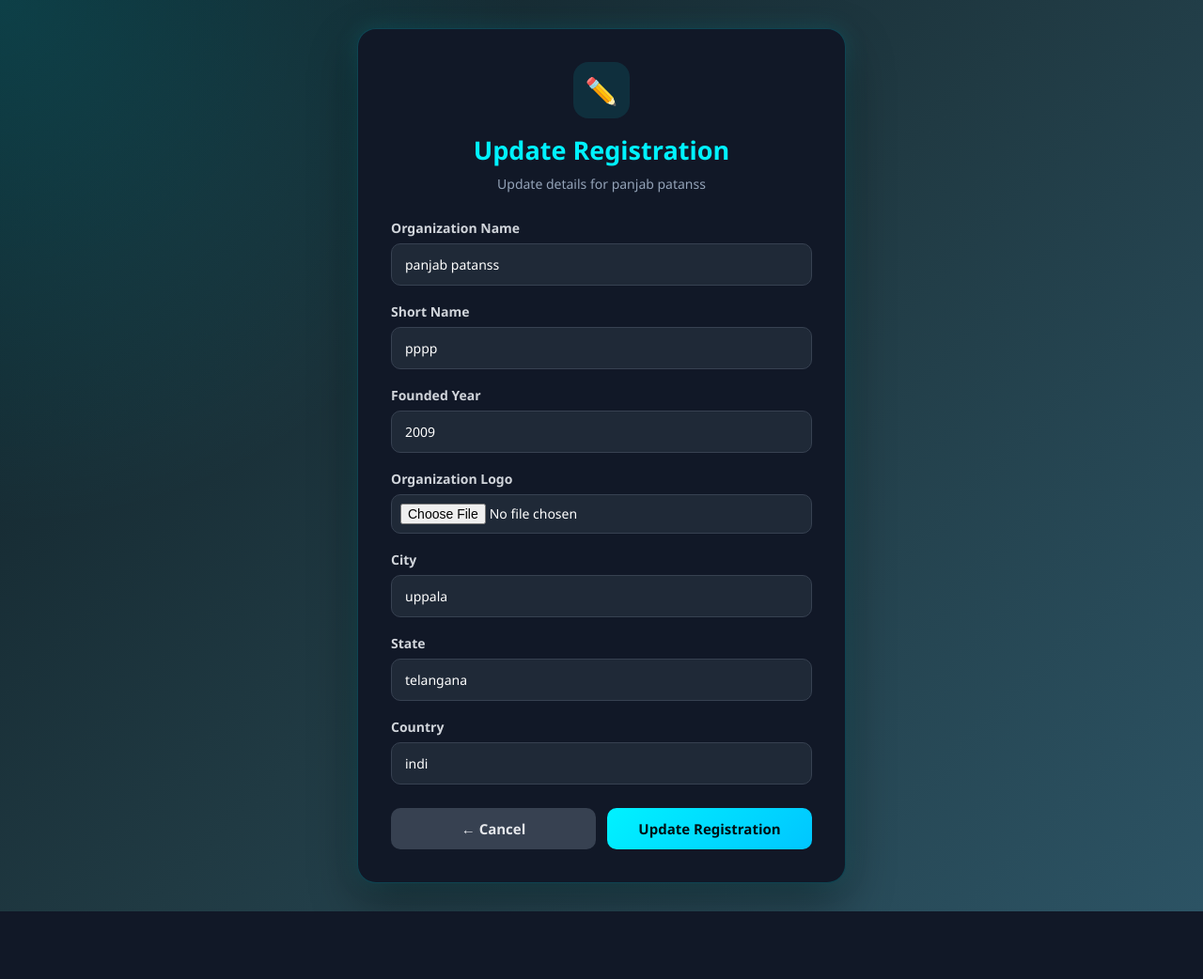
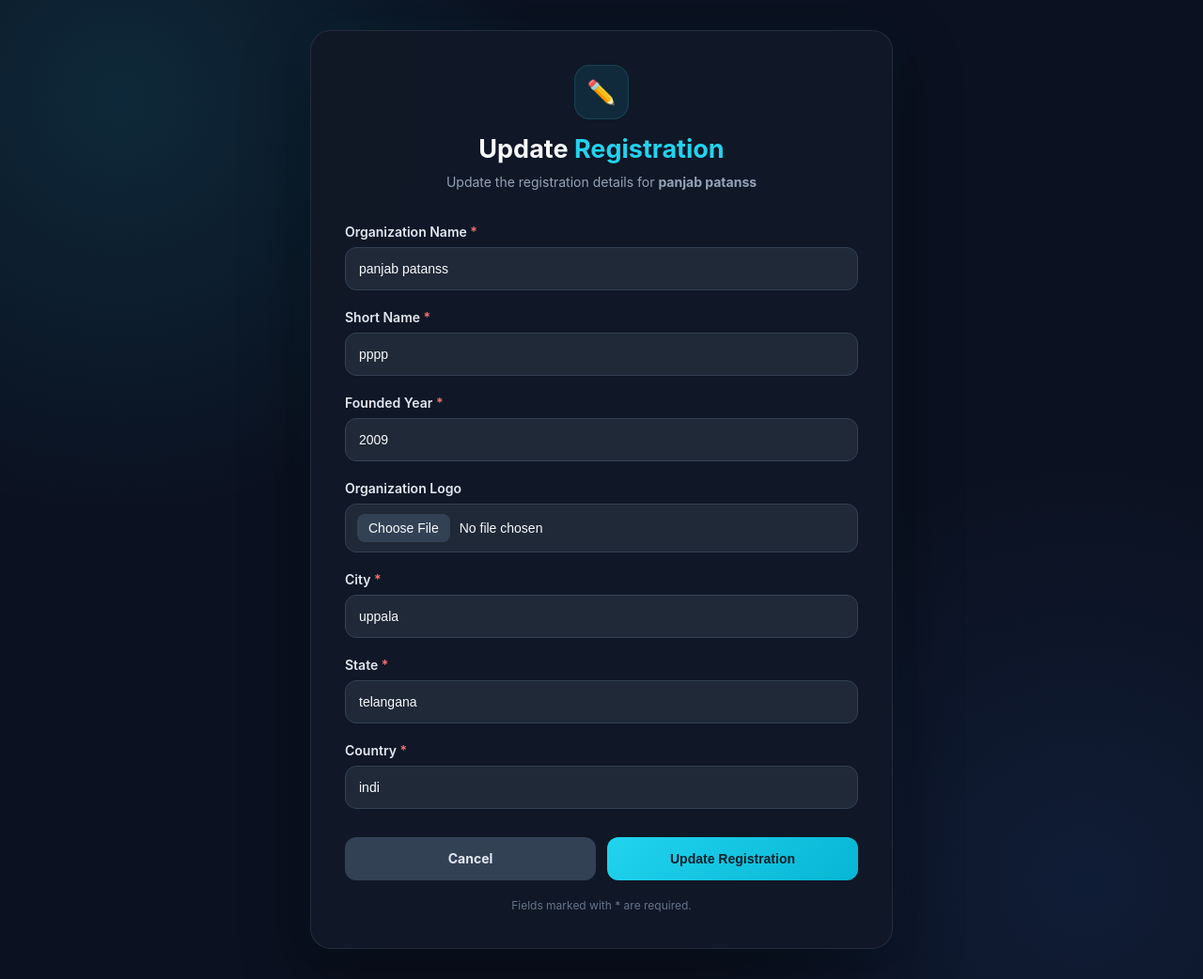
Before and after one commit to Goda-Bharath/django-web-application, a Django app: template zepto/templates/updat_franchies.html in a window 1280 px wide. Shown: the whole page at 94% size. Before the commit the page ends 970 px from the top, so only its background shows below. Run offline with Django 5.2, Linux system fonts and the light colour scheme; the template is opened without the code that fills it: values that come from a table or form of the project are taken from there, others are empty; data comes from the database, SQL or seed files in the repository; parts of the project's set-up code (start-up, migrations or seed data) failed here and were passed over.

Commit message:
redesign franchise update form

```diff
--- a/zepto/templates/updat_franchies.html
+++ b/zepto/templates/updat_franchies.html
@@ -1,229 +1,257 @@
 <!DOCTYPE html>
 <html lang="en">
-
 <head>
     <meta charset="UTF-8">
     <meta name="viewport" content="width=device-width, initial-scale=1.0">
+    <meta name="description" content="Update organization registration details">
 
-    <title>Update Registration</title>
+    <title>Update Registration | {{ franchise.name }}</title>
 
     <style>
         * {
             margin: 0;
             padding: 0;
             box-sizing: border-box;
-            font-family: "Segoe UI", Arial, sans-serif;
+        }
+
+        :root {
+            --bg-primary: #0b1120;
+            --bg-secondary: #111827;
+            --bg-input: #1f2937;
+            --border: #334155;
+            --text-primary: #f8fafc;
+            --text-secondary: #94a3b8;
+            --accent: #22d3ee;
+            --accent-dark: #06b6d4;
+            --danger: #f87171;
+            --radius: 12px;
         }
 
         body {
             min-height: 100vh;
-            padding: 30px 15px;
-
+            padding: 32px 16px;
             display: flex;
             justify-content: center;
             align-items: center;
-
             background:
                 radial-gradient(
-                    circle at top left,
-                    rgba(0, 242, 255, 0.15),
-                    transparent 35%
+                    circle at 10% 10%,
+                    rgba(34, 211, 238, 0.12),
+                    transparent 30%
                 ),
-                linear-gradient(
-                    135deg,
-                    #0f2027,
-                    #203a43,
-                    #2c5364
-                );
+                radial-gradient(
+                    circle at 90% 90%,
+                    rgba(59, 130, 246, 0.10),
+                    transparent 30%
+                ),
+                var(--bg-primary);
+            color: var(--text-primary);
+            font-family:
+                Inter,
+                "Segoe UI",
+                Arial,
+                sans-serif;
         }
 
         .container {
             width: 100%;
-            max-width: 520px;
-
-            background: #111827;
-
-            padding: 35px;
-
-            border-radius: 20px;
-
-            border: 1px solid rgba(0, 242, 255, 0.2);
-
+            max-width: 620px;
+            padding: 36px;
+            background: rgba(17, 24, 39, 0.96);
+            border: 1px solid rgba(148, 163, 184, 0.15);
+            border-radius: 22px;
             box-shadow:
-                0 20px 50px rgba(0, 0, 0, 0.4),
-                0 0 25px rgba(0, 242, 255, 0.15);
-
-            animation: fadeIn 0.6s ease;
+                0 25px 70px rgba(0, 0, 0, 0.45),
+                0 0 35px rgba(34, 211, 238, 0.06);
+            animation: fadeIn 0.45s ease-out;
         }
 
         .header {
             text-align: center;
-            margin-bottom: 28px;
+            margin-bottom: 32px;
         }
 
         .icon {
-            width: 60px;
-            height: 60px;
-
-            margin: 0 auto 15px;
-
+            width: 58px;
+            height: 58px;
+            margin: 0 auto 16px;
             display: flex;
             align-items: center;
             justify-content: center;
-
             border-radius: 16px;
-
-            background: rgba(0, 242, 255, 0.1);
-
-            font-size: 28px;
+            background: rgba(34, 211, 238, 0.10);
+            border: 1px solid rgba(34, 211, 238, 0.15);
+            font-size: 25px;
         }
 
-        h2 {
-            color: #00f2ff;
+        h1 {
+            margin-bottom: 8px;
             font-size: 27px;
-            margin-bottom: 8px;
+            line-height: 1.2;
+            color: var(--text-primary);
+        }
+
+        .highlight {
+            color: var(--accent);
         }
 
         .subtitle {
-            color: #94a3b8;
+            color: var(--text-secondary);
             font-size: 14px;
+            line-height: 1.6;
         }
 
         .form-group {
-            margin-bottom: 18px;
+            margin-bottom: 20px;
         }
 
         label {
             display: block;
-
-            margin-bottom: 7px;
-
-            color: #d1d5db;
-
+            margin-bottom: 8px;
+            color: #e2e8f0;
             font-size: 14px;
             font-weight: 600;
         }
 
+        .required {
+            color: var(--danger);
+        }
+
         input {
             width: 100%;
-
-            padding: 12px 14px;
-
-            background: #1f2937;
-
-            color: white;
-
-            border: 1px solid #374151;
-
-            border-radius: 10px;
-
+            height: 46px;
+            padding: 0 14px;
+            border: 1px solid var(--border);
+            border-radius: var(--radius);
             outline: none;
-
+            background: var(--bg-input);
+            color: var(--text-primary);
             font-size: 14px;
-
-            transition: 0.25s ease;
+            transition:
+                border-color 0.2s ease,
+                box-shadow 0.2s ease,
+                background 0.2s ease;
         }
 
         input::placeholder {
-            color: #6b7280;
+            color: #64748b;
+        }
+
+        input:hover {
+            border-color: #475569;
         }
 
         input:focus {
-            border-color: #00f2ff;
-
-            box-shadow:
-                0 0 0 3px rgba(0, 242, 255, 0.1);
+            border-color: var(--accent);
+            background: #243244;
+            box-shadow: 0 0 0 3px rgba(34, 211, 238, 0.10);
         }
 
         input[type="file"] {
-            padding: 9px;
+            height: auto;
+            padding: 10px 12px;
+            cursor: pointer;
+        }
+
+        input[type="file"]::file-selector-button {
+            margin-right: 10px;
+            padding: 7px 12px;
+            border: 0;
+            border-radius: 8px;
+            background: #334155;
+            color: #f8fafc;
             cursor: pointer;
         }
 
         .current-logo {
-            margin-top: 10px;
-
+            margin-top: 12px;
+            padding: 10px;
             display: flex;
             align-items: center;
             gap: 12px;
+            border: 1px solid rgba(148, 163, 184, 0.12);
+            border-radius: 12px;
+            background: rgba(15, 23, 42, 0.7);
+        }
 
-            color: #94a3b8;
+        .current-logo img {
+            width: 58px;
+            height: 58px;
+            object-fit: cover;
+            border-radius: 10px;
+            border: 1px solid var(--border);
+        }
 
+        .current-logo span {
+            color: var(--text-secondary);
             font-size: 13px;
         }
 
-        .current-logo img {
-            width: 55px;
-            height: 55px;
-
-            object-fit: cover;
-
-            border-radius: 10px;
-
-            border: 1px solid #374151;
+        .form-actions {
+            display: flex;
+            gap: 12px;
+            margin-top: 30px;
         }
 
-        .button-group {
-            display: flex;
-            gap: 12px;
-
-            margin-top: 25px;
+        .btn {
+            flex: 1;
+            min-height: 46px;
+            display: inline-flex;
+            align-items: center;
+            justify-content: center;
+            padding: 11px 18px;
+            border: 0;
+            border-radius: var(--radius);
+            font-size: 14px;
+            font-weight: 700;
+            text-decoration: none;
+            cursor: pointer;
+            transition:
+                transform 0.2s ease,
+                box-shadow 0.2s ease,
+                background 0.2s ease;
         }
 
-        button,
-        .back-btn {
-            flex: 1;
-
-            padding: 12px;
-
-            border: none;
-
-            border-radius: 10px;
-
-            font-size: 15px;
-
-            font-weight: 700;
-
-            text-align: center;
-
-            text-decoration: none;
-
-            cursor: pointer;
-
-            transition: 0.3s ease;
+        .btn:active {
+            transform: scale(0.98);
         }
 
-        .update-btn {
+        .btn-primary {
             background: linear-gradient(
                 135deg,
-                #00f2ff,
-                #00c6ff
+                var(--accent),
+                var(--accent-dark)
             );
-
-            color: #001014;
+            color: #06202a;
         }
 
-        .update-btn:hover {
+        .btn-primary:hover {
             transform: translateY(-2px);
-
-            box-shadow:
-                0 8px 20px rgba(0, 242, 255, 0.25);
+            box-shadow: 0 10px 25px rgba(34, 211, 238, 0.20);
         }
 
-        .back-btn {
-            background: #374151;
-            color: #e5e7eb;
+        .btn-secondary {
+            background: #334155;
+            color: #e2e8f0;
         }
 
-        .back-btn:hover {
-            background: #4b5563;
+        .btn-secondary:hover {
+            background: #475569;
             transform: translateY(-2px);
+        }
+
+        .form-note {
+            margin-top: 18px;
+            text-align: center;
+            color: #64748b;
+            font-size: 12px;
+            line-height: 1.5;
         }
 
         @keyframes fadeIn {
             from {
                 opacity: 0;
-                transform: translateY(25px);
+                transform: translateY(18px);
             }
 
             to {
@@ -250,97 +318,80 @@
 
 <body>
 
-    <div class="container">
+    <main class="container">
 
-        <!-- Header -->
-        <div class="header">
+        <header class="header">
+            <div class="icon" aria-hidden="true">✏️</div>
 
-            <div class="icon">
-                ✏️
-            </div>
-
-            <h2>
-                Update Registration
-            </h2>
+            <h1>
+                Update <span class="highlight">Registration</span>
+            </h1>
 
             <p class="subtitle">
-                Update details for {{ franchise.name }}
+                Update the registration details for
+                <strong>{{ franchise.name }}</strong>
             </p>
+        </header>
 
-        </div>
-
-
-        <!-- Update Form -->
         <form
             method="POST"
             enctype="multipart/form-data"
+            autocomplete="off"
         >
 
             {% csrf_token %}
 
-
-            <!-- Organization Name -->
             <div class="form-group">
-
                 <label for="name">
-                    Organization Name
+                    Organization Name <span class="required">*</span>
                 </label>
 
                 <input
                     type="text"
                     id="name"
                     name="name"
+                    value="{{ franchise.name }}"
                     placeholder="Enter organization name"
-                    value="{{ franchise.name }}"
+                    maxlength="150"
                     required
                 >
-
             </div>
 
-
-            <!-- Short Name -->
             <div class="form-group">
-
                 <label for="short_name">
-                    Short Name
+                    Short Name <span class="required">*</span>
                 </label>
 
                 <input
                     type="text"
                     id="short_name"
                     name="short_name"
+                    value="{{ franchise.short_name }}"
                     placeholder="Enter short name"
-                    value="{{ franchise.short_name }}"
+                    maxlength="50"
                     required
                 >
-
             </div>
 
-
-            <!-- Founded Year -->
             <div class="form-group">
-
                 <label for="founded_year">
-                    Founded Year
+                    Founded Year <span class="required">*</span>
                 </label>
 
                 <input
                     type="number"
                     id="founded_year"
                     name="founded_year"
+                    value="{{ franchise.founded_year }}"
                     placeholder="YYYY"
-                    value="{{ franchise.founded_year }}"
                     min="1800"
                     max="2100"
+                    inputmode="numeric"
                     required
                 >
-
             </div>
 
-
-            <!-- Logo -->
             <div class="form-group">
-
                 <label for="logo_url">
                     Organization Logo
                 </label>
@@ -349,106 +400,96 @@
                     type="file"
                     id="logo_url"
                     name="logo_url"
-                    accept="image/*"
+                    accept="image/png,image/jpeg,image/webp"
                 >
 
                 {% if franchise.logo_url %}
                     <div class="current-logo">
-
                         <img
                             src="{{ franchise.logo_url.url }}"
                             alt="{{ franchise.name }} logo"
                         >
 
                         <span>
-                            Current logo
+                            Current organization logo
                         </span>
-
                     </div>
                 {% endif %}
-
             </div>
 
-
-            <!-- City -->
             <div class="form-group">
-
                 <label for="city">
-                    City
+                    City <span class="required">*</span>
                 </label>
 
                 <input
                     type="text"
                     id="city"
                     name="city"
+                    value="{{ franchise.city }}"
                     placeholder="Enter city"
-                    value="{{ franchise.city }}"
+                    maxlength="100"
                     required
                 >
-
             </div>
 
-
-            <!-- State -->
             <div class="form-group">
-
                 <label for="state">
-                    State
+                    State <span class="required">*</span>
                 </label>
 
                 <input
                     type="text"
                     id="state"
                     name="state"
+                    value="{{ franchise.state }}"
                     placeholder="Enter state"
-                    value="{{ franchise.state }}"
+                    maxlength="100"
                     required
                 >
-
             </div>
 
-
-            <!-- Country -->
             <div class="form-group">
-
                 <label for="country">
-                    Country
+                    Country <span class="required">*</span>
                 </label>
 
                 <input
                     type="text"
                     id="country"
                     name="country"
+                    value="{{ franchise.country }}"
                     placeholder="Enter country"
-                    value="{{ franchise.country }}"
+                    maxlength="100"
                     required
                 >
-
             </div>
 
-
-            <!-- Buttons -->
-            <div class="button-group">
+            <div class="form-actions">
 
                 <a
                     href="{% url 'franchise_lists' %}"
-                    class="back-btn"
+                    class="btn btn-secondary"
                 >
-                    ← Cancel
+                    Cancel
                 </a>
 
                 <button
                     type="submit"
-                    class="update-btn"
+                    class="btn btn-primary"
                 >
                     Update Registration
                 </button>
 
             </div>
 
+            <p class="form-note">
+                Fields marked with * are required.
+            </p>
+
         </form>
 
-    </div>
+    </main>
 
 </body>
 </html>
```
Also changed, not shown: other parts of zepto/templates/updat_franchies.html (+46 -6 lines).
